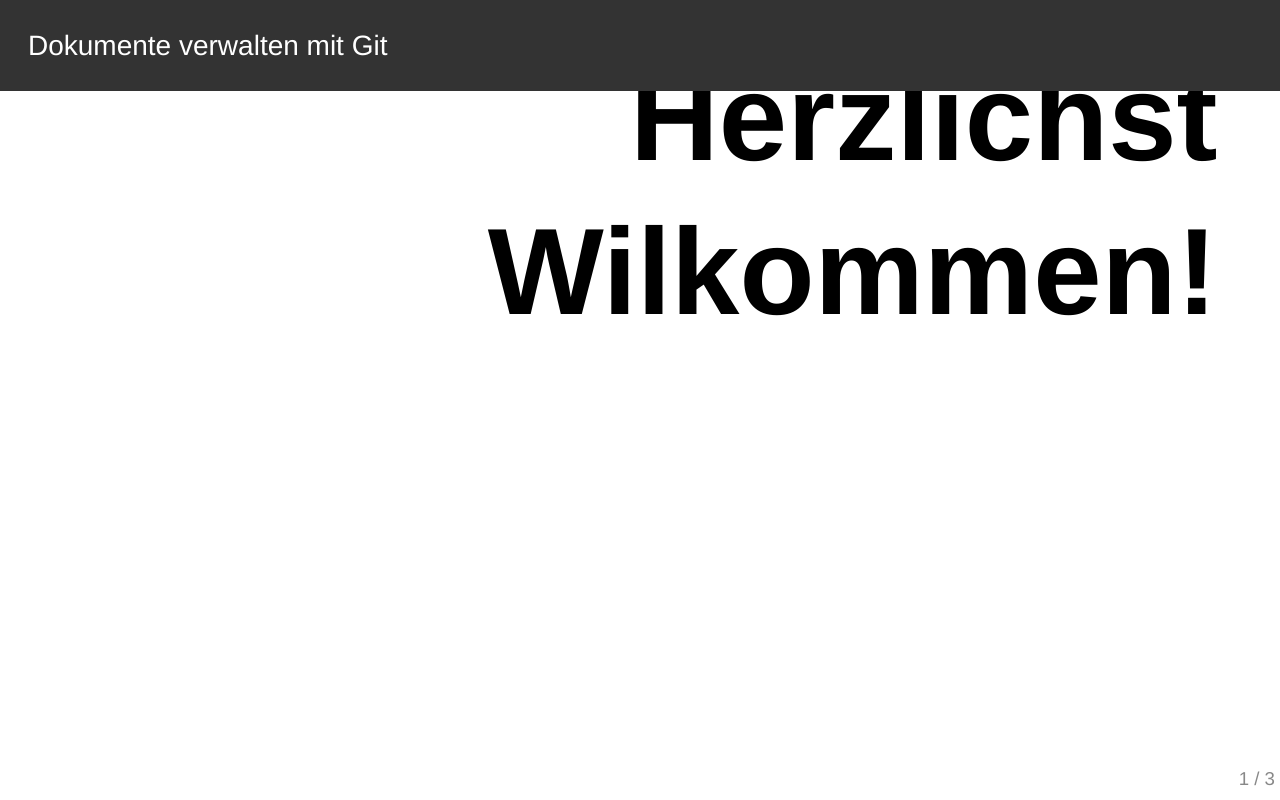
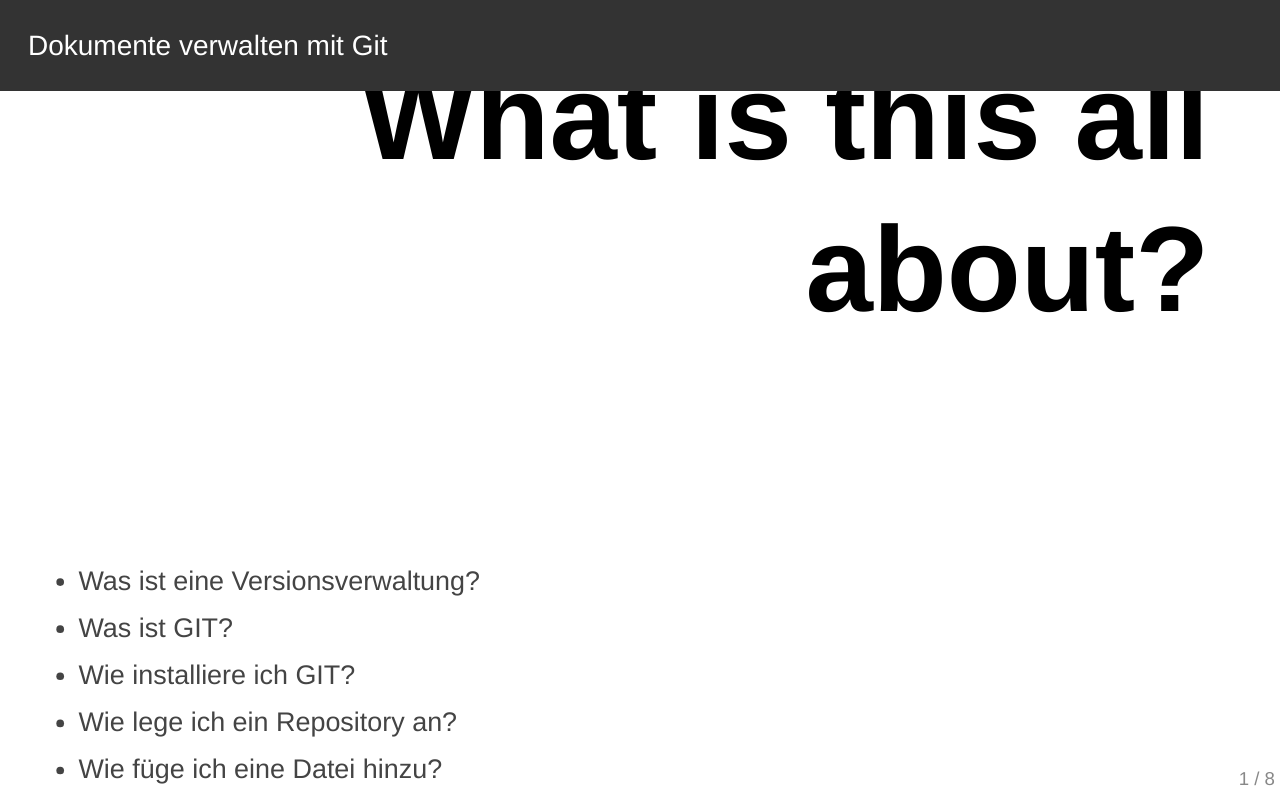
Before and after one commit to HackspaceJena/hackerfahrschule, a plain HTML site: page git/index.html in a window 1280 px wide. Drawn offline with Linux system fonts and the light colour scheme.

Commit message:
Inhaltsverzeichnis hinzugefügt

```diff
--- a/git/index.html
+++ b/git/index.html
@@ -5,7 +5,7 @@
 	<meta http-equiv="X-UA-Compatible" content="IE=edge,chrome=1">
 	<meta name="viewport" content="width=1024, user-scalable=no">
 
-	<title>Your deck.js Presentation</title>
+	<title>Dokumente verwalten mit GIT</title>
 
 	<!-- Required stylesheet -->
 	<link rel="stylesheet" href="core/deck.core.css">
@@ -36,22 +36,46 @@
 </header>
 
 <section class="slide">
-  <h1>Herzlichst Wilkommen!</h1>
-</section>
-
-<section class="slide">
-  <h1>Inhalt</h1>
+  <h1>What is this all about?</h1>
   <ul>
-    <li>Um was gehts denn hier?</li>
-    <li>Ein Repository anlegen</li>
-    <li>Einige Dateien hinzufügen</li>
-    <li>Der erste Commit</li>
+    <li>Was ist eine Versionsverwaltung?</li>
+    <li>Was ist GIT?</li>
+    <li>Wie installiere ich GIT?</li>
+    <li>Wie lege ich ein Repository an?</li>
+    <li>Wie füge ich eine Datei hinzu?</li>
+    <li>Wie lasse ich mir die Unterschiede anzeigen?</li>
+    <li>Wie komme ich an eine alte Version ran?</li>
   </ul>
 </section>
 
 <section class="slide">
-	<h1>Um was gehts denn hier?</h1>
+  <h1>Was ist eine Versionsverwaltung?</h1>
 </section>
+
+<section class="slide">
+  <h1>Was ist GIT?</h1>
+</section>
+
+<section class="slide">
+  <h1>Wie installiere ich GIT?</h1>
+</section>
+
+<section class="slide">
+  <h1>Wie lege ich ein Repository an?</h1>
+</section>
+
+<section class="slide">
+  <h1>Wie füge ich eine Datei hinzu?</h1>
+</section>
+
+<section class="slide">
+  <h1>Wie lasse ich mir die Unterschiede anzeigen?</h1>
+</section>
+
+<section class="slide">
+  <h1>Wie komme ich an eine alte Version ran?</h1>
+</section>
+
 
 <!-- End slides. -->
 
```
